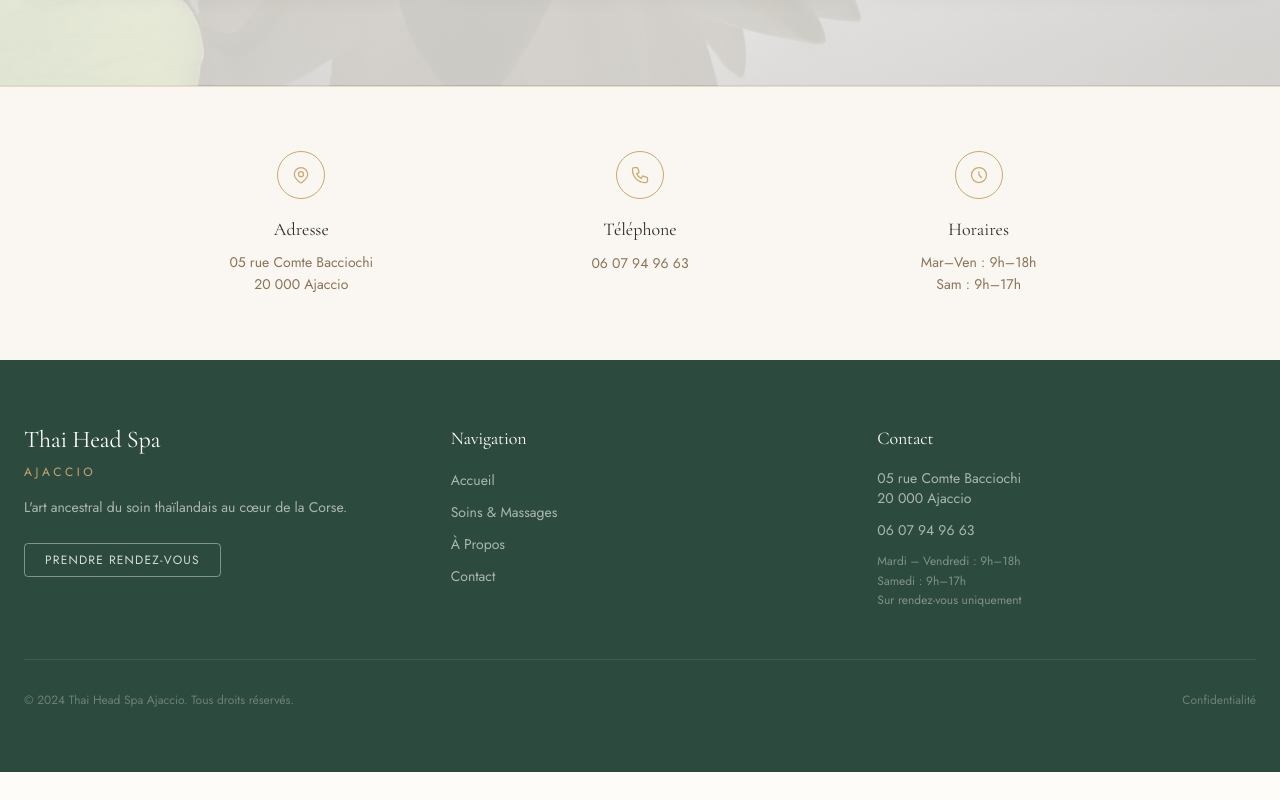
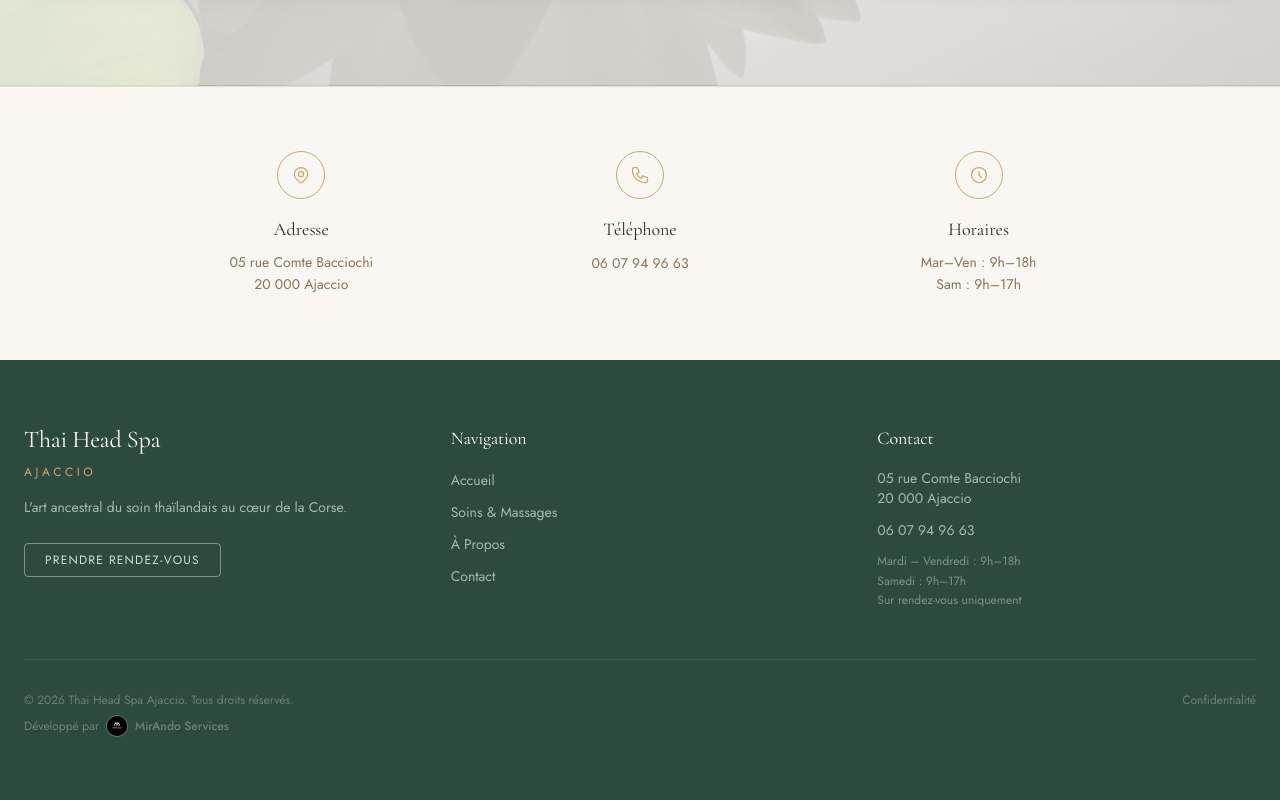
Before and after one commit to iandonov/thai-headspa-ajaccio, a SvelteKit app: page / in a window 1280 px wide. Shown: the part 3223-4023 px from the top of the page. Before the commit the page ends 3995 px from the top, so only its background shows below. Built offline with nearby package versions, Linux system fonts and the light colour scheme; no server answers; the database is empty.

Commit message:
Refactor code structure for improved readability and maintainability

```diff
--- a/src/routes/+layout.svelte
+++ b/src/routes/+layout.svelte
@@ -194,8 +194,28 @@
 				</div>
 			</div>
 
-			<div class="border-t border-white/10 mt-12 pt-8 flex flex-col md:flex-row justify-between items-center gap-4">
-				<p class="text-xs text-white/30">© 2024 Thai Head Spa Ajaccio. Tous droits réservés.</p>
+			<div class="border-t border-white/10 mt-12 pt-8 flex flex-col md:flex-row justify-between items-center md:items-start gap-4">
+				<div class="flex flex-col items-center md:items-start gap-2">
+					<p class="text-xs text-white/30">© 2026 Thai Head Spa Ajaccio. Tous droits réservés.</p>
+					<a
+						href="https://mirando.services/"
+						target="_blank"
+						rel="noopener"
+						class="group flex items-center gap-2 text-xs text-white/30 hover:text-white/70 transition-colors"
+						title="Création de site web — MirAndo Services"
+					>
+						<span>Développé par</span>
+						<img
+							src="/images/mirando-logo.jpg"
+							alt="MirAndo Services"
+							width="20"
+							height="20"
+							loading="lazy"
+							class="w-5 h-5 rounded-full object-cover ring-1 ring-white/20 group-hover:ring-(--color-gold)/70 transition-all"
+						/>
+						<span class="font-medium">MirAndo Services</span>
+					</a>
+				</div>
 				<div class="flex gap-6">
 					<a href="/mentions-legales" class="hidden text-xs text-white/30 hover:text-white/60 transition-colors">Mentions légales</a>
 					<a href="/politique-confidentialite" class="text-xs text-white/30 hover:text-white/60 transition-colors">Confidentialité</a>
```
Also changed, not shown: static/images/mirando-logo.jpg (added), 2 other files (tests, documents, lock files or other folders).
